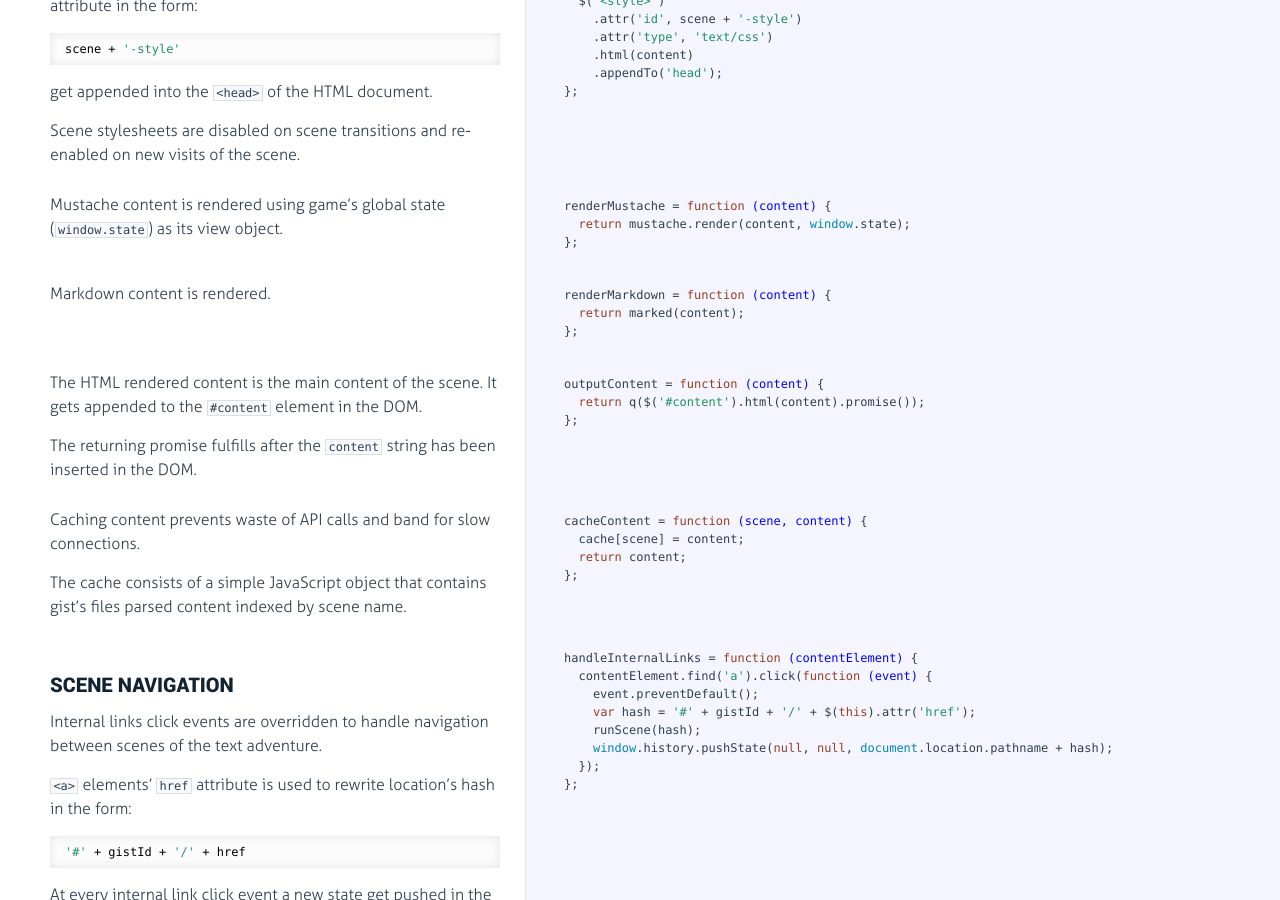
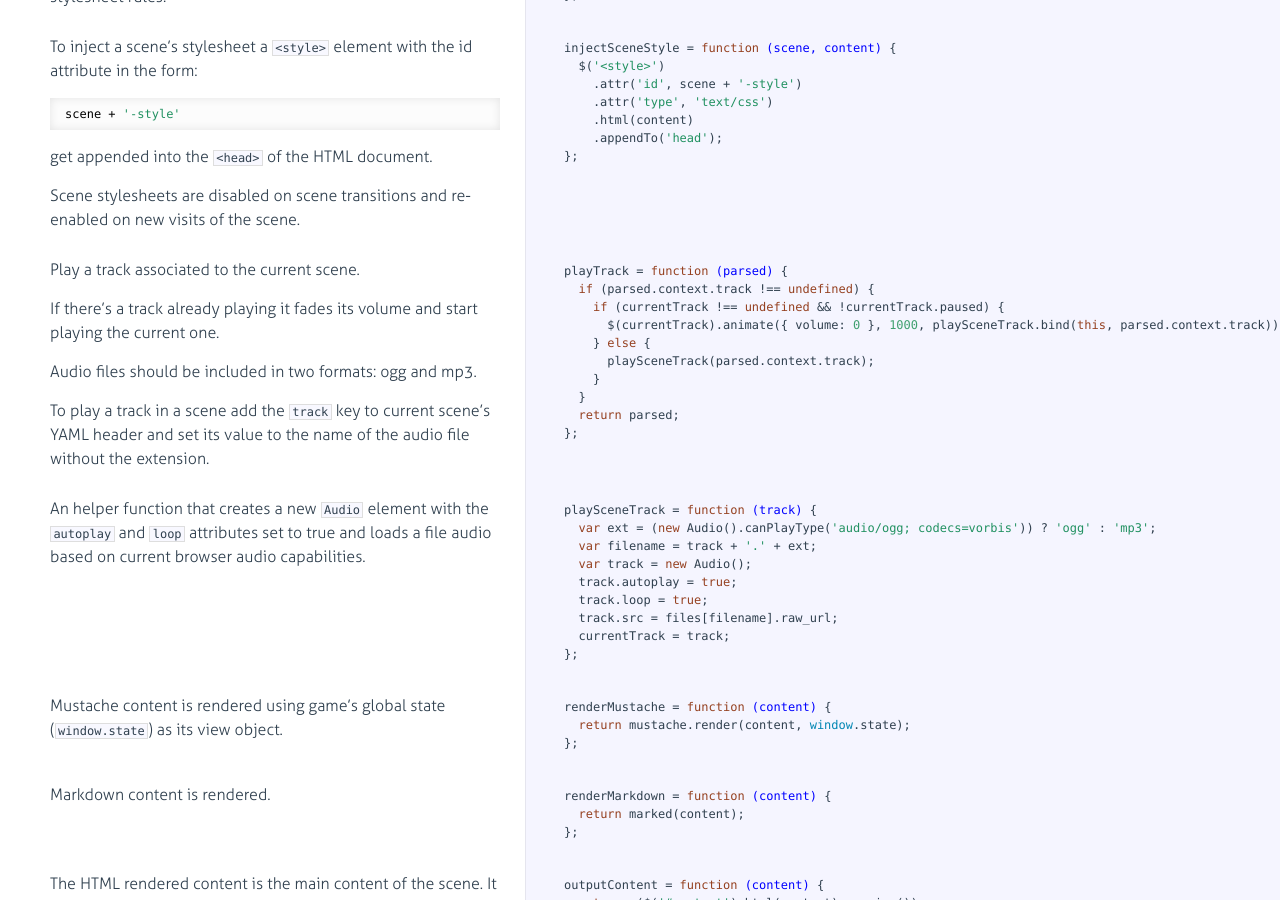
Before and after one commit to potomak/gist-txt, a Jekyll site: the page docs/gist-txt.html, which Jekyll copies as it is, in a window 1280 px wide and 900 px high, scrolled down 3106 px. Built offline with Jekyll 4.4.1, drawn with Linux system fonts in a browser that asks for light colours; some of the changed text lies outside the part shown.

Commit message:
Update gist-txt to version 1.9.0

```diff
--- a/docs/gist-txt.html
+++ b/docs/gist-txt.html
@@ -53,6 +53,7 @@ adventure.</p>
 
             <div class="content"><div class='highlight'><pre><span class="hljs-keyword">var</span> gistId;
 <span class="hljs-keyword">var</span> currentScene;
+<span class="hljs-keyword">var</span> currentTrack;
 <span class="hljs-keyword">var</span> files;
 <span class="hljs-keyword">var</span> cache = {};
 <span class="hljs-keyword">var</span> loaded = <span class="hljs-literal">false</span>;
@@ -77,6 +78,8 @@ adventure.</p>
 <span class="hljs-keyword">var</span> renderMarkdown;
 <span class="hljs-keyword">var</span> outputContent;
 <span class="hljs-keyword">var</span> handleInternalLinks;
+<span class="hljs-keyword">var</span> playTrack;
+<span class="hljs-keyword">var</span> playSceneTrack;
 <span class="hljs-keyword">var</span> updateGameState;
 <span class="hljs-keyword">var</span> runSceneInit;
 <span class="hljs-keyword">var</span> runScene;
@@ -233,6 +236,7 @@ current scene’s stylesheet is activated.</p>
   }
 
   <span class="hljs-keyword">return</span> promise
+    .then(playTrack)
     .then(updateGameState)
     .then(renderMustache)
     .then(renderMarkdown)
@@ -376,6 +380,61 @@ visits of the scene.</p>
               <div class="pilwrap ">
                 <a class="pilcrow" href="#section-11">&#182;</a>
               </div>
+              <p>Play a track associated to the current scene.</p>
+<p>If there’s a track already playing it fades its volume and start playing the
+current one.</p>
+<p>Audio files should be included in two formats: ogg and mp3.</p>
+<p>To play a track in a scene add the <code>track</code> key to current scene’s YAML
+header and set its value to the name of the audio file without the
+extension.</p>
+
+            </div>
+
+            <div class="content"><div class='highlight'><pre>playTrack = <span class="hljs-function"><span class="hljs-keyword">function</span> <span class="hljs-params">(parsed)</span> </span>{
+  <span class="hljs-keyword">if</span> (parsed.context.track !== <span class="hljs-literal">undefined</span>) {
+    <span class="hljs-keyword">if</span> (currentTrack !== <span class="hljs-literal">undefined</span> &amp;&amp; !currentTrack.paused) {
+      $(currentTrack).animate({ volume: <span class="hljs-number">0</span> }, <span class="hljs-number">1000</span>, playSceneTrack.bind(<span class="hljs-keyword">this</span>, parsed.context.track));
+    } <span class="hljs-keyword">else</span> {
+      playSceneTrack(parsed.context.track);
+    }
+  }
+  <span class="hljs-keyword">return</span> parsed;
+};</pre></div></div>
+
+        </li>
+
+
+        <li id="section-12">
+            <div class="annotation">
+
+              <div class="pilwrap ">
+                <a class="pilcrow" href="#section-12">&#182;</a>
+              </div>
+              <p>An helper function that creates a new <code>Audio</code> element with the <code>autoplay</code>
+and <code>loop</code> attributes set to true and loads a file audio based on current
+browser audio capabilities.</p>
+
+            </div>
+
+            <div class="content"><div class='highlight'><pre>playSceneTrack = <span class="hljs-function"><span class="hljs-keyword">function</span> <span class="hljs-params">(track)</span> </span>{
+  <span class="hljs-keyword">var</span> ext = (<span class="hljs-keyword">new</span> Audio().canPlayType(<span class="hljs-string">'audio/ogg; codecs=vorbis'</span>)) ? <span class="hljs-string">'ogg'</span> : <span class="hljs-string">'mp3'</span>;
+  <span class="hljs-keyword">var</span> filename = track + <span class="hljs-string">'.'</span> + ext;
+  <span class="hljs-keyword">var</span> track = <span class="hljs-keyword">new</span> Audio();
+  track.autoplay = <span class="hljs-literal">true</span>;
+  track.loop = <span class="hljs-literal">true</span>;
+  track.src = files[filename].raw_url;
+  currentTrack = track;
+};</pre></div></div>
+
+        </li>
+
+
+        <li id="section-13">
+            <div class="annotation">
+
+              <div class="pilwrap ">
+                <a class="pilcrow" href="#section-13">&#182;</a>
+              </div>
               <p>Mustache content is rendered using game’s global state (<code>window.state</code>) as
 its view object.</p>
 
@@ -388,11 +447,11 @@ its view object.</p>
         </li>
 
 
-        <li id="section-12">
+        <li id="section-14">
             <div class="annotation">
 
               <div class="pilwrap ">
-                <a class="pilcrow" href="#section-12">&#182;</a>
+                <a class="pilcrow" href="#section-14">&#182;</a>
               </div>
               <p>Markdown content is rendered.</p>
 
@@ -405,11 +464,11 @@ its view object.</p>
         </li>
 
 
-        <li id="section-13">
+        <li id="section-15">
             <div class="annotation">
 
               <div class="pilwrap ">
-                <a class="pilcrow" href="#section-13">&#182;</a>
+                <a class="pilcrow" href="#section-15">&#182;</a>
               </div>
               <p>The HTML rendered content is the main content of the scene. It gets appended
 to the <code>#content</code> element in the DOM.</p>
@@ -425,11 +484,11 @@ in the DOM.</p>
         </li>
 
 
-        <li id="section-14">
+        <li id="section-16">
             <div class="annotation">
 
               <div class="pilwrap ">
-                <a class="pilcrow" href="#section-14">&#182;</a>
+                <a class="pilcrow" href="#section-16">&#182;</a>
               </div>
               <p>Caching content prevents waste of API calls and band for slow connections.</p>
 <p>The cache consists of a simple JavaScript object that contains gist’s files
@@ -445,11 +504,11 @@ parsed content indexed by scene name.</p>
         </li>
 
 
-        <li id="section-15">
+        <li id="section-17">
             <div class="annotation">
 
               <div class="pilwrap ">
-                <a class="pilcrow" href="#section-15">&#182;</a>
+                <a class="pilcrow" href="#section-17">&#182;</a>
               </div>
               <h2 id="scene-navigation">Scene navigation</h2>
 <p>Internal links click events are overridden to handle navigation between
@@ -474,11 +533,11 @@ form:</p>
         </li>
 
 
-        <li id="section-16">
+        <li id="section-18">
             <div class="annotation">
 
               <div class="pilwrap ">
-                <a class="pilcrow" href="#section-16">&#182;</a>
+                <a class="pilcrow" href="#section-18">&#182;</a>
               </div>
               <p>Extends game state with current scene’s state.</p>
 
@@ -492,11 +551,11 @@ form:</p>
         </li>
 
 
-        <li id="section-17">
+        <li id="section-19">
             <div class="annotation">
 
               <div class="pilwrap ">
-                <a class="pilcrow" href="#section-17">&#182;</a>
+                <a class="pilcrow" href="#section-19">&#182;</a>
               </div>
               <p>Run a scene initialization function.</p>
 
@@ -512,11 +571,11 @@ form:</p>
         </li>
 
 
-        <li id="section-18">
+        <li id="section-20">
             <div class="annotation">
 
               <div class="pilwrap ">
-                <a class="pilcrow" href="#section-18">&#182;</a>
+                <a class="pilcrow" href="#section-20">&#182;</a>
               </div>
               <p>A <code>popstate</code> event is dispatched to the window every time the active history
 entry changes between two history entries for the same document.</p>
@@ -538,11 +597,11 @@ otherwise we can just render the current scene.</p>
         </li>
 
 
-        <li id="section-19">
+        <li id="section-21">
             <div class="annotation">
 
               <div class="pilwrap ">
-                <a class="pilcrow" href="#section-19">&#182;</a>
+                <a class="pilcrow" href="#section-21">&#182;</a>
               </div>
               <h2 id="parsing-location-hash-and-running-a-scene">Parsing location hash and running a scene</h2>
 <p>Running a scene includes:</p>
@@ -561,11 +620,11 @@ otherwise we can just render the current scene.</p>
         </li>
 
 
-        <li id="section-20">
+        <li id="section-22">
             <div class="annotation">
 
               <div class="pilwrap ">
-                <a class="pilcrow" href="#section-20">&#182;</a>
+                <a class="pilcrow" href="#section-22">&#182;</a>
               </div>
               <p>A gist-txt location hash has the form:</p>
 <pre><code>#&lt;gist-id&gt;<span class="hljs-regexp">/&lt;scene&gt;</span>
@@ -600,11 +659,11 @@ scene, otherwise return the scene name found.</p>
         </li>
 
 
-        <li id="section-21">
+        <li id="section-23">
             <div class="annotation">
 
               <div class="pilwrap ">
-                <a class="pilcrow" href="#section-21">&#182;</a>
+                <a class="pilcrow" href="#section-23">&#182;</a>
               </div>
               <p><code>toggleError</code> and <code>toggleLoading</code> help showing error and loading messages.</p>
 
@@ -621,11 +680,11 @@ toggleLoading = <span class="hljs-function"><span class="hljs-keyword">function<
         </li>
 
 
-        <li id="section-22">
+        <li id="section-24">
             <div class="annotation">
 
               <div class="pilwrap ">
-                <a class="pilcrow" href="#section-22">&#182;</a>
+                <a class="pilcrow" href="#section-24">&#182;</a>
               </div>
               <p>During development you can use the <code>DEV</code> special gist id to bypass requests
 to the local development server to the <code>/dev</code> path.</p>
@@ -639,11 +698,11 @@ to the local development server to the <code>/dev</code> path.</p>
         </li>
 
 
-        <li id="section-23">
+        <li id="section-25">
             <div class="annotation">
 
               <div class="pilwrap ">
-                <a class="pilcrow" href="#section-23">&#182;</a>
+                <a class="pilcrow" href="#section-25">&#182;</a>
               </div>
               <h2 id="it-s-time-to-play">It’s time to play</h2>
 <p>Let’s play by starting the engine at <code>document.ready</code> event.</p>
```
Also changed, not shown: bundle.js.
